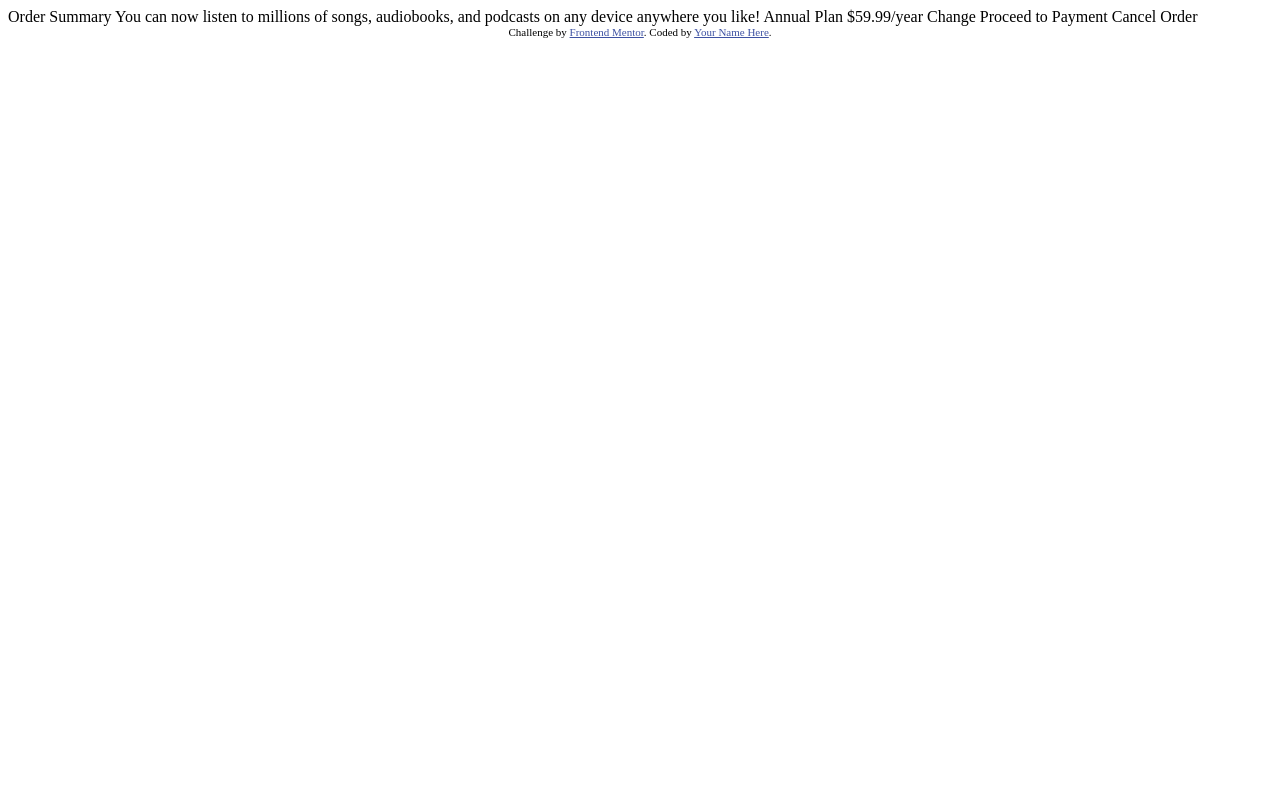
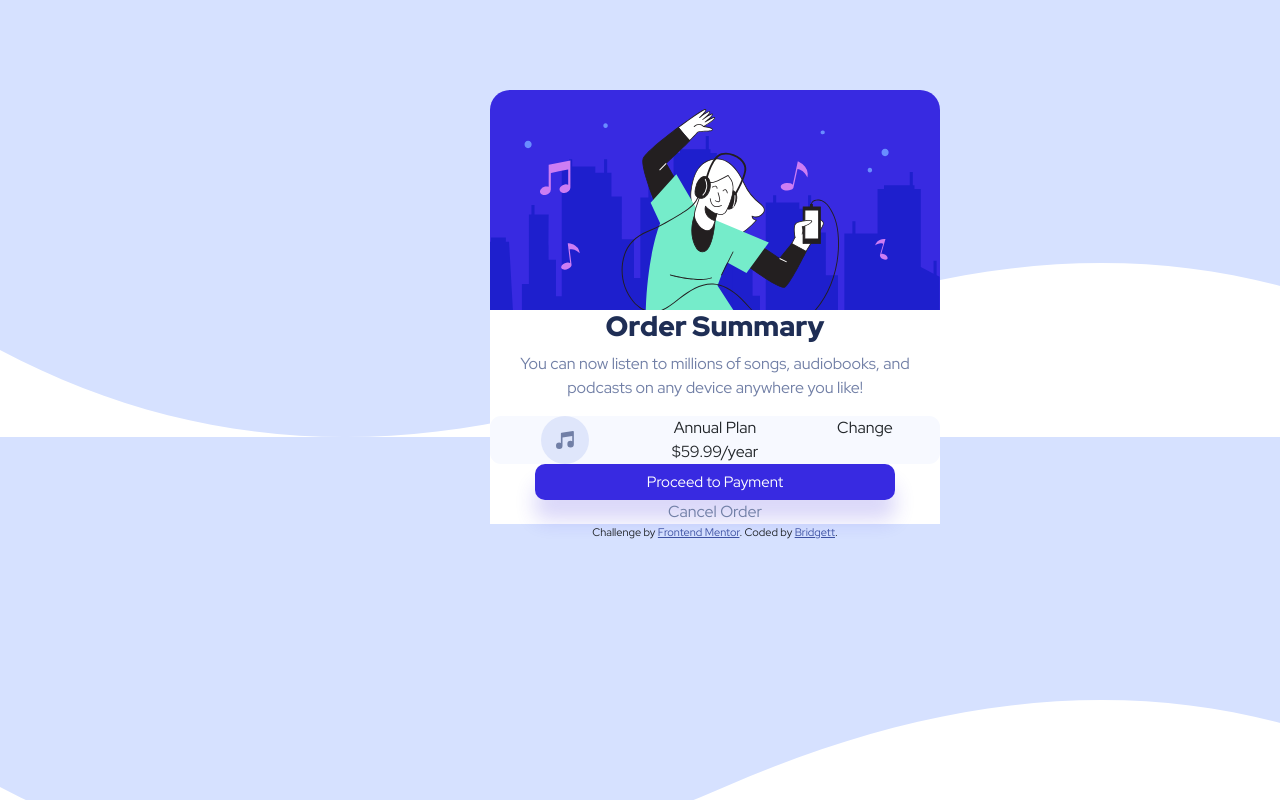
Before and after one commit to btaylor13/order-summary-component-FEM, a plain HTML site: page index.html in a window 1280 px wide. Drawn offline with nearby package versions, Linux system fonts and the light colour scheme.

Commit message:
html done - working on styling with bootstrap

```diff
--- a/index.html
+++ b/index.html
@@ -1,37 +1,81 @@
 <!DOCTYPE html>
 <html lang="en">
   <head>
-  <meta charset="UTF-8">
-  <meta name="viewport" content="width=device-width, initial-scale=1.0"> <!-- displays site properly based on user's device -->
+    <meta charset="UTF-8" />
+    <meta name="viewport" content="width=device-width, initial-scale=1.0" />
+    <!-- displays site properly based on user's device -->
 
-  <link rel="icon" type="image/png" sizes="32x32" href="./images/favicon-32x32.png">
+    <link
+      rel="icon"
+      type="image/png"
+      sizes="32x32"
+      href="./images/favicon-32x32.png"
+    />
+
+    <!--Google Fonts Link-->
+    <link rel="preconnect" href="https://fonts.googleapis.com" />
+    <link rel="preconnect" href="https://fonts.gstatic.com" crossorigin />
+    <link
+      href="https://fonts.googleapis.com/css2?family=Red+Hat+Display:ital,wght@0,300;0,400;0,500;0,600;0,700;0,900;1,300;1,500;1,600;1,800&display=swap"
+      rel="stylesheet"
+    />
+
+    <!--Bootstrap CDN-->
+    <link
+      href="https://cdn.jsdelivr.net/npm/bootstrap@5.1.1/dist/css/bootstrap.min.css"
+      rel="stylesheet"
+      integrity="sha384-F3w7mX95PdgyTmZZMECAngseQB83DfGTowi0iMjiWaeVhAn4FJkqJByhZMI3AhiU"
+      crossorigin="anonymous"
+    />
+
+    <!--Custom StyleSheet-->
+    <link rel="stylesheet" href="styles.css" />
 
     <title>Frontend Mentor | Order summary card</title>
 
     <!-- Feel free to remove these styles or customise in your own stylesheet 👍 -->
     <style>
-    .attribution { font-size: 11px; text-align: center; }
-    .attribution a { color: hsl(228, 45%, 44%); }
+      .attribution {
+        font-size: 11px;
+        text-align: center;
+      }
+      .attribution a {
+        color: hsl(228, 45%, 44%);
+      }
     </style>
   </head>
   <body>
+    <div class="component-container">
+      <header>
+        <img src="images/illustration-hero.svg" class="header-img" />
+      </header>
+      <div class="summary-container">
+        <h3 class="title">Order Summary</h3>
+        <p>
+          You can now listen to millions of songs, audiobooks, and podcasts on
+          any device anywhere you like!
+        </p>
 
-  Order Summary
+        <div class="price-container container">
+          <div class="row">
+            <div class="col music-icon">
+              <img src="/images/icon-music.svg" alt="musical notes icon" />
+            </div>
+            <div class="col">Annual Plan $59.99/year</div>
+            <div class="col">Change</div>
+          </div>
+        </div>
 
-  You can now listen to millions of songs, audiobooks, and podcasts on any
-  device anywhere you like!
-
-  Annual Plan
-  $59.99/year
-
-  Change
-
-  Proceed to Payment
-  Cancel Order
+        <div><button class="payment-btn">Proceed to Payment</button></div>
+        <div class="cancel-link">Cancel Order</div>
+      </div>
 
       <div class="attribution">
-    Challenge by <a href="https://www.frontendmentor.io?ref=challenge" target="_blank">Frontend Mentor</a>.
-    Coded by <a href="#">Your Name Here</a>.
+        Challenge by
+        <a href="https://www.frontendmentor.io?ref=challenge" target="_blank"
+          >Frontend Mentor</a
+        >. Coded by <a href="#">Bridgett</a>.
+      </div>
     </div>
   </body>
 </html>
--- /dev/null
+++ b/styles.css
@@ -0,0 +1,51 @@
+body {
+  font-family: "Red Hat Display", sans-serif;
+  background-image: url("/images/pattern-background-desktop.svg");
+}
+
+.component-container {
+  width: 450px;
+  height: 697px;
+  position: absolute;
+  left: 50%;
+  top: 30%;
+  margin-left: -150px;
+  margin-top: -150px;
+  border-radius: 20px;
+  text-align: center;
+}
+
+.summary-container {
+  background-color: #fff;
+}
+
+.header-img {
+  border-radius: 20px 20px 0 0;
+}
+
+h3 {
+  font-weight: 800;
+  color: #1f2e55;
+}
+
+p,
+.cancel-link {
+  color: #717fa6;
+}
+
+.price-container {
+  background-color: #f7f9ff;
+  border-radius: 11px;
+}
+
+.payment-btn {
+  background-color: #382ae1;
+  color: #fff;
+  border-radius: 10px;
+  border: none;
+  width: 80%;
+  padding-top: 7px;
+  padding-bottom: 7px;
+  font-size: 15px;
+  box-shadow: 0 20px 20px rgba(56, 42, 225, 0.19);
+}
```
Lines whose indentation alone changed are shown as unchanged.
